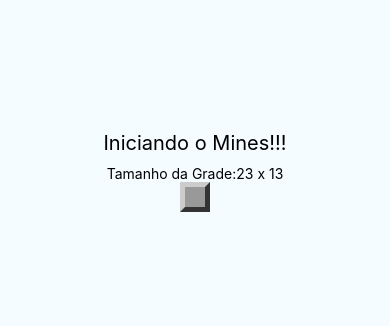
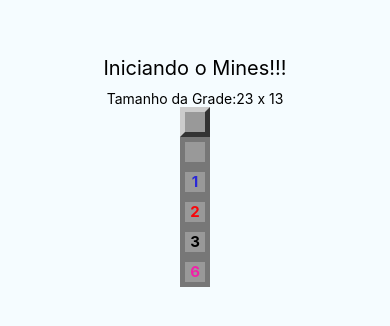
Before and after one commit to includeVitor/minesweeper-react-native, a React Native app: screen / in a window 390 px wide. Shown: the part 256-582 px from the top of the page. Built offline with nearby package versions, Linux system fonts and the light colour scheme.

Commit message:
[ WIP ] Field component

```diff
--- a/App.js
+++ b/App.js
@@ -32,6 +32,11 @@
         </Text>
 
         <Field />
+        <Field opened />
+        <Field opened nearMines={1} />
+        <Field opened nearMines={2} />
+        <Field opened nearMines={3} />
+        <Field opened nearMines={6} />
       </View>
 
     )
--- a/src/components/Field.js
+++ b/src/components/Field.js
@@ -1,15 +1,29 @@
 import React from 'react'
-import { View, StyleSheet } from 'react-native'
+import { Text, View, StyleSheet } from 'react-native'
 import params from '../params'
 
 export default props => {
+
+    const { mined, opened, nearMines } = props
+
     const styleField = [styles.field]
-    // outros estilos aqui
-    if(styleField.length === 1) styleField.push(styles.regular)
+    if( opened ) styleField.push(styles.opened)
+    if( styleField.length === 1 ) styleField.push(styles.regular)
+
+    let color = null
+    if (nearMines > 0){
+        if (nearMines == 1) color = '#2A28D7'
+        if (nearMines == 2) color = '#2B520F'
+        if (nearMines == 2 && nearMines < 6) color = '#F9060A'
+        if (nearMines >= 6) color = '#F221A9'
+    }
+
 
     return (
         <View style={styleField}>
-
+            {!mined && opened && nearMines > 0 ?
+                <Text style={[styles.label, { color: color }]}>
+                    {nearMines}</Text> : false}
 
         </View>
     )
@@ -27,5 +41,15 @@
         borderTopColor: '#CCC',
         borderRightColor: '#333',
         borderBottomColor: '#333',
+    },
+    opened: {
+        backgroundColor: '#999',
+        borderColor: '#777',
+        alignItems: 'center',
+        justifyContent: 'center',
+    },
+    label: {
+        fontWeight: 'bold',
+        fontSize: params.fontSize
     }
 })
```
